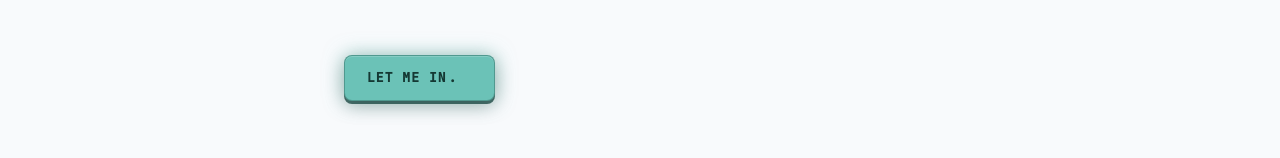
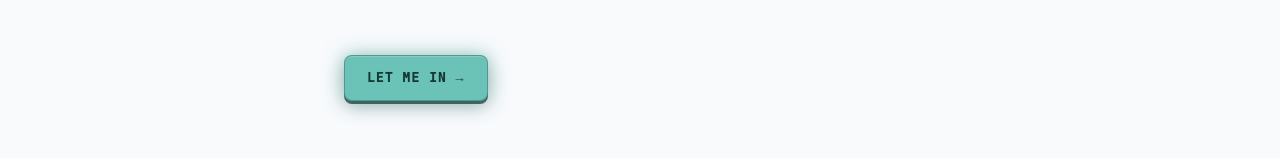
Before and after one commit to marcanthonyrosa/marcanthonyrosadotcom, a Next.js app: page / in a window 1280 px wide. Shown: the part 488-646 px from the top of the page. Built offline with nearby package versions, Linux system fonts and the light colour scheme.

Commit message:
Replace CTA ellipsis with arrow nudge + hover shimmer (#126)

```diff
--- a/app/globals.css
+++ b/app/globals.css
@@ -247,39 +247,24 @@ body {
   }
 }
 
-.home-cta-dots {
+.home-cta-arrow {
   display: inline-block;
-  width: 3ch;
-  text-align: left;
-  margin-left: 2px;
+  margin-left: 0.5ch;
+  animation: home-cta-arrow-nudge 2.4s ease-in-out infinite;
+  transition: transform 0.18s ease;
+  will-change: transform;
 }
-.home-cta-dot {
-  display: inline-block;
-  width: 1ch;
-  opacity: 0;
+@keyframes home-cta-arrow-nudge {
+  0%, 100% { transform: translateX(0); }
+  50%      { transform: translateX(3px); }
 }
-.home-cta-dot-1 { animation: home-cta-dot-1 2.8s steps(1, end) infinite; }
-.home-cta-dot-2 { animation: home-cta-dot-2 2.8s steps(1, end) infinite; }
-.home-cta-dot-3 { animation: home-cta-dot-3 2.8s steps(1, end) infinite; }
-@keyframes home-cta-dot-1 {
-  0%, 74.99% { opacity: 1; }
-  75%, 100%  { opacity: 0; }
-}
-@keyframes home-cta-dot-2 {
-  0%, 24.99% { opacity: 0; }
-  25%, 74.99% { opacity: 1; }
-  75%, 100%  { opacity: 0; }
-}
-@keyframes home-cta-dot-3 {
-  0%, 49.99% { opacity: 0; }
-  50%, 74.99% { opacity: 1; }
-  75%, 100%  { opacity: 0; }
+.home-cta:hover .home-cta-arrow {
+  animation: none;
+  transform: translateX(4px);
 }
 @media (prefers-reduced-motion: reduce) {
   .home-cta { animation: none; }
-  .home-cta-dot-1,
-  .home-cta-dot-2,
-  .home-cta-dot-3 { animation: none; opacity: 1; }
+  .home-cta-arrow { animation: none; }
 }
 
 /* ─── Home hero confetti burst ─── */
--- a/components/HomeCTAButton.tsx
+++ b/components/HomeCTAButton.tsx
@@ -49,11 +49,7 @@ export function HomeCTAButton() {
       }}
     >
       <span suppressHydrationWarning>{copy}</span>
-      <span className="home-cta-dots" aria-hidden="true">
-        <span className="home-cta-dot home-cta-dot-1">.</span>
-        <span className="home-cta-dot home-cta-dot-2">.</span>
-        <span className="home-cta-dot home-cta-dot-3">.</span>
-      </span>
+      <span className="home-cta-arrow" aria-hidden="true">→</span>
     </Link>
   );
 }
```
